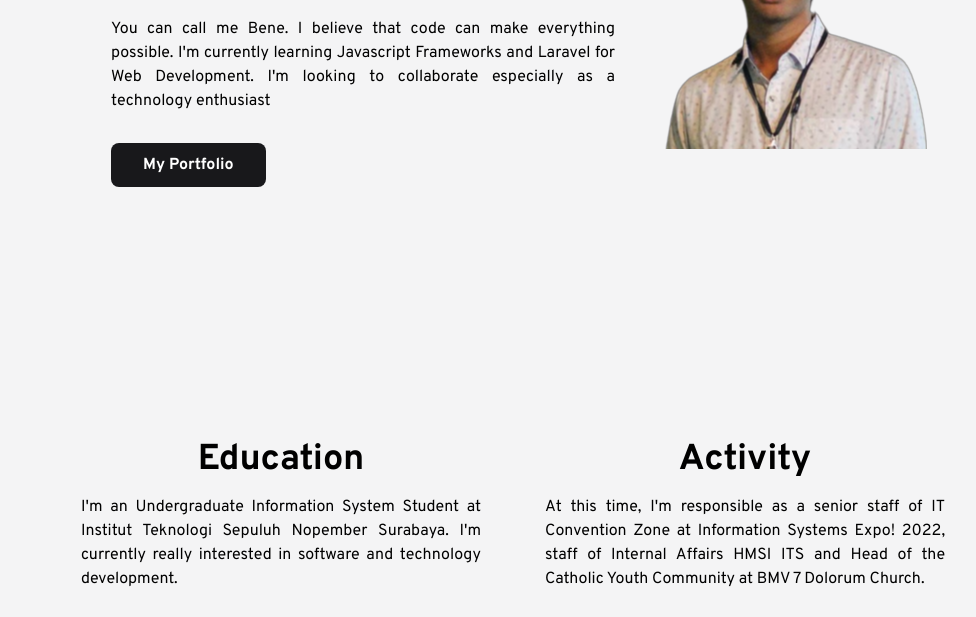
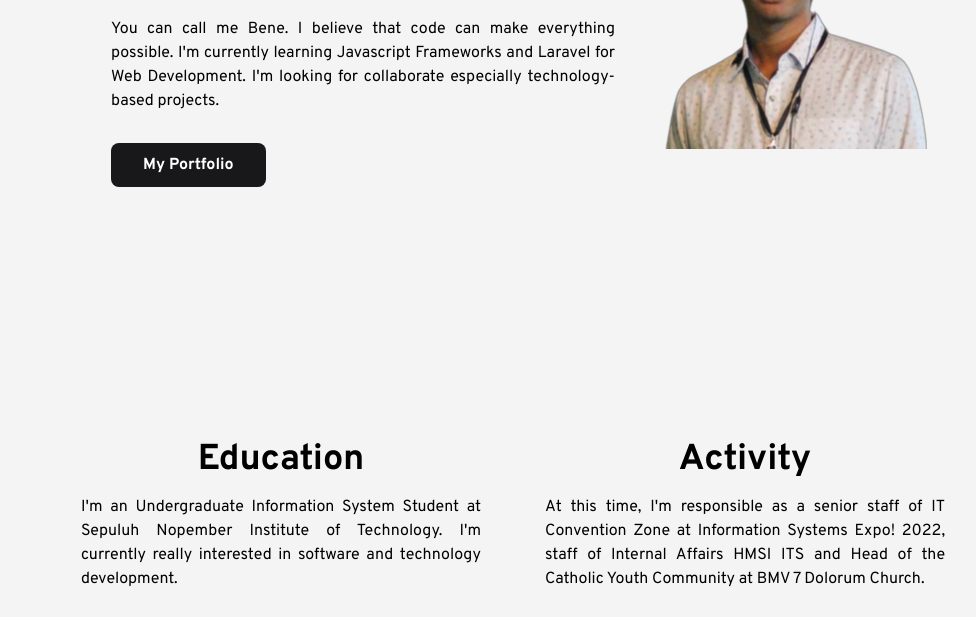
Before and after one commit to BenedictPandu/benedictpandu.github.io, a website: page index.html in a window 1280 px wide. Shown: the part 335-952 px from the top of the page, without its empty margins (127-1103 px from the left). Drawn offline with Linux system fonts and the light colour scheme.

Commit message:
Correction

```diff
--- a/index.html
+++ b/index.html
@@ -51,7 +51,7 @@
                 <div class="flex-col self-center text-center lg:px-12 md:text-left md:w-1/2 ">
                     <h1 class="text-lg font-semibold lg:text-3xl ">Hello There !👋 <span class="block font-bold text-black text-4xl mt-1 lg:text-5xl">Benediktus Pandu B</span></h1>
                     <h2 class="font-medium text-slate-500 text-lg mb-5 ">Information System Undergraduate Program</h2>
-                    <p class="font-medium text-black mb-10 text-justify">You can call me Bene. I believe that code can make everything possible. I'm currently learning Javascript Frameworks and Laravel for Web Development. I'm looking to collaborate especially as a technology enthusiast </p>
+                    <p class="font-medium text-black mb-10 text-justify">You can call me Bene. I believe that code can make everything possible. I'm currently learning Javascript Frameworks and Laravel for Web Development. I'm looking for collaborate especially technology-based projects. </p>
                     <a href="https://www.linkedin.com/in/budhiwicaksono/" target="_blank" class="text-base font-semibold text-white bg-dark py-3 px-8 rounded-lg hover:shadow-xl hover:opacity-90 transition duration-1000 ease-in-out">My Portfolio</a>
                 </div>
                 <div class="flex-col md:w-1/4 ">
@@ -67,7 +67,7 @@
         <div class="flex justify-center flex-row lg:w-full flex-wrap md:flex-nowrap p-10">
             <div class="flex-col justify-between  m-8 box-border  lg:w-1/3">
                     <h1 class="text-3xl text-center font-semibold lg:text-4xl mb-2">Education</h1>
-                    <p class="text-justify">I'm an Undergraduate Information System Student at Institut Teknologi Sepuluh Nopember Surabaya. I'm currently really interested in software and technology development. </p>
+                    <p class="text-justify">I'm an Undergraduate Information System Student at Sepuluh Nopember Institute of Technology. I'm currently really interested in software and technology development. </p>
             </div>
             <div class="flex-col justify-between  m-8 box-border  lg:w-1/3">
                     <h1 class="text-3xl text-center font-semibold lg:text-4xl mb-2">Activity</h1>
```
